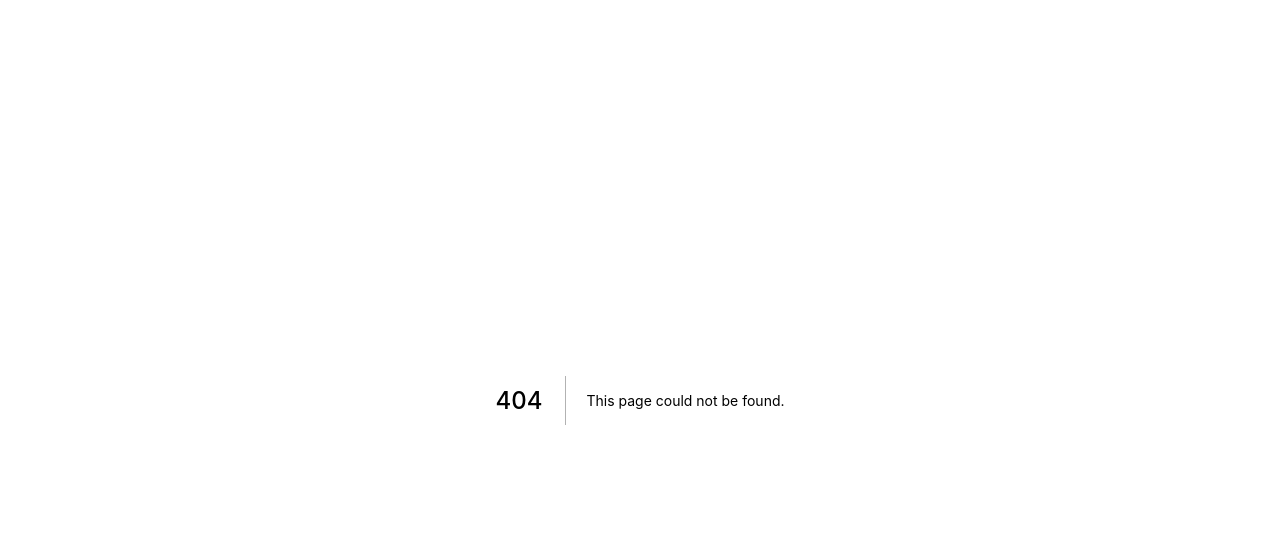
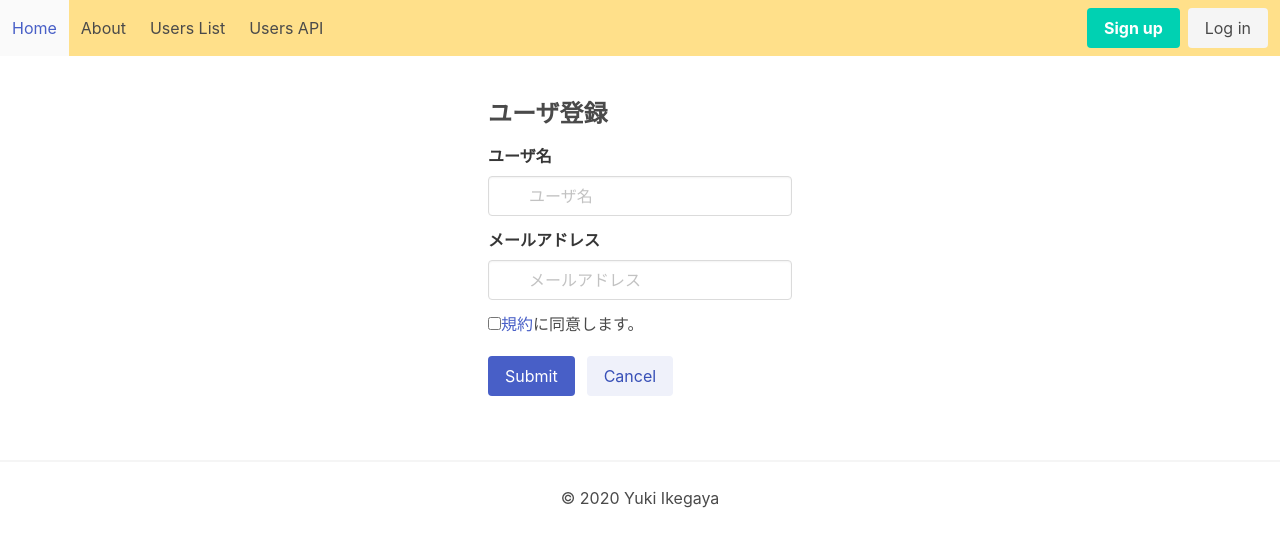
Before and after one commit to ikeyu0806/movie-info, a Next.js app: page /signup in a window 1280 px wide. Before the commit this address had no page. Shown: the top 546 px of the page. Built offline with nearby package versions, Linux system fonts and the light colour scheme.

Commit message:
implement user register page

```diff
--- a/components/Layout.tsx
+++ b/components/Layout.tsx
@@ -33,7 +33,7 @@ const Layout = ({ children, title = 'This is the default title' }: Props) => (
         <div className="navbar-end">
           <div className="navbar-item">
             <div className="buttons">
-              <a className="button is-primary">
+              <a className="button is-primary" href="/signup">
                 <strong>Sign up</strong>
               </a>
               <a className="button is-light">
--- /dev/null
+++ b/pages/signup.tsx
@@ -0,0 +1,77 @@
+import * as React from 'react'
+import axios from 'axios'
+
+import Layout from '../components/Layout'
+
+const SignUp = () => {
+  return (
+    <>
+      <Layout title="映画情報サービス">
+        <div className="authentication-form">
+          <div className="field">
+            <h1>ユーザ登録</h1>
+          </div>
+          <div className="field">
+            <label className="label">ユーザ名</label>
+            <div className="control has-icons-left has-icons-right">
+              <input className="input" type="text" placeholder="ユーザ名"></input>
+              <span className="icon is-small is-left">
+                <i className="fas fa-user"></i>
+              </span>
+              <span className="icon is-small is-right">
+                <i className="fas fa-check"></i>
+              </span>
+            </div>
+          </div>
+
+          <div className="field">
+            <label className="label">メールアドレス</label>
+            <div className="control has-icons-left has-icons-right">
+              <input className="input" type="email" placeholder="メールアドレス"></input>
+              <span className="icon is-small is-left">
+                <i className="fas fa-envelope"></i>
+              </span>
+              <span className="icon is-small is-right">
+                <i className="fas fa-exclamation-triangle"></i>
+              </span>
+            </div>
+          </div>
+
+          <div className="field">
+            <div className="control">
+              <label className="checkbox">
+                <input type="checkbox" />
+                <a href="#">規約</a>に同意します。
+              </label>
+            </div>
+          </div>
+
+          <div className="field is-grouped confirm-buttons">
+            <div className="control">
+              <button className="button is-link">Submit</button>
+            </div>
+            <div className="control">
+              <button className="button is-link is-light">Cancel</button>
+            </div>
+          </div>
+        </div>
+        <style jsx>{`
+          h1 {
+            font-size: 150%;
+            font-weight: bold;
+          }
+          .authentication-form {
+            margin: 0 auto;
+            padding: 40px ;
+            width: 30%;
+          }
+          .confirm-buttons {
+            margin-top: 20px;
+          }
+        `}</style>
+      </Layout>
+    </>
+  )
+}
+
+export default SignUp
```
Also changed, not shown: interfaces/TrendMovie.ts (renamed from interfaces/trend_movie.ts).
